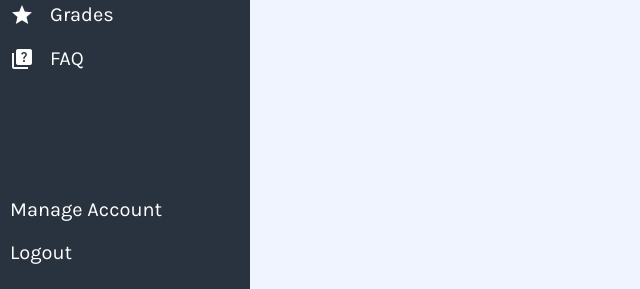
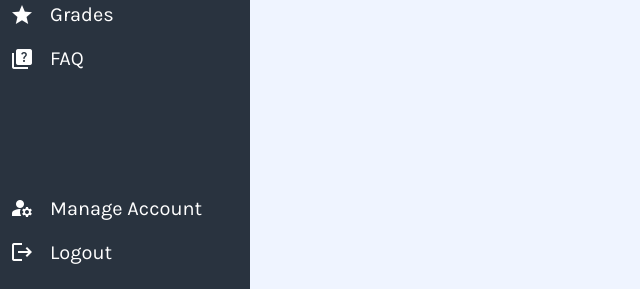
Before and after one commit to jessiemoszko/CrsMgr, a PHP site: page /assignment.php in a window 1280 px wide. Shown: the part 511-800 px from the top of the page, without its empty margins (0-640 px from the left). Run offline with PHP 8.4, Linux system fonts and the light colour scheme; a user stored in the database is signed in; data comes from the database, SQL or seed files in the repository.

Commit message:
update sidebar icons

```diff
--- a/sidebar.php
+++ b/sidebar.php
@@ -89,10 +89,10 @@ $result = $conn->query($sql);
         <div class="side-ul">
             <ul class="bottom">
             <li>
-                    <a href="manage_account.php">Manage Account</a>
+                    <a href="manage_account.php"><span class="material-icons">manage_accounts</span>Manage Account</a>
                 </li>
                 <li>
-                    <a href="logout.php">Logout</a>
+                    <a href="logout.php"><span class="material-icons">logout</span>Logout</a>
                 </li>
             </ul>
         </div>
```
